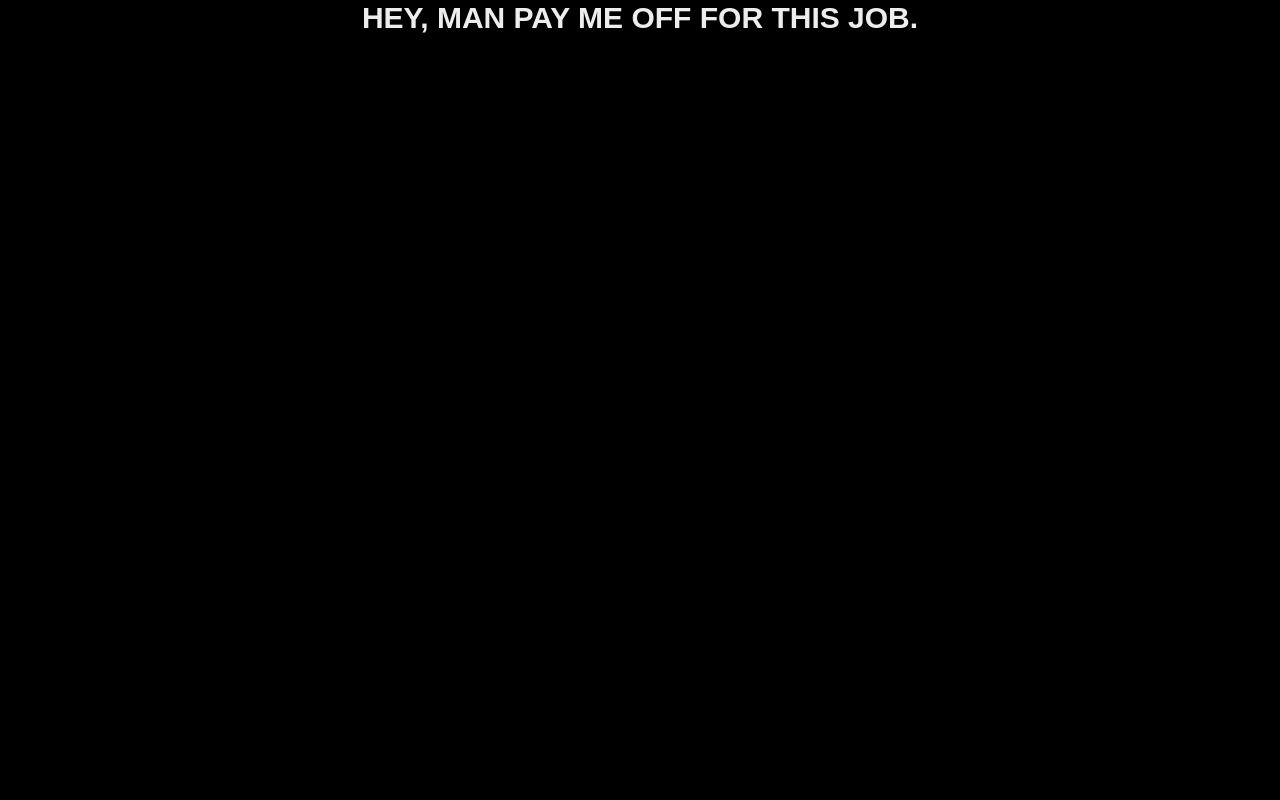
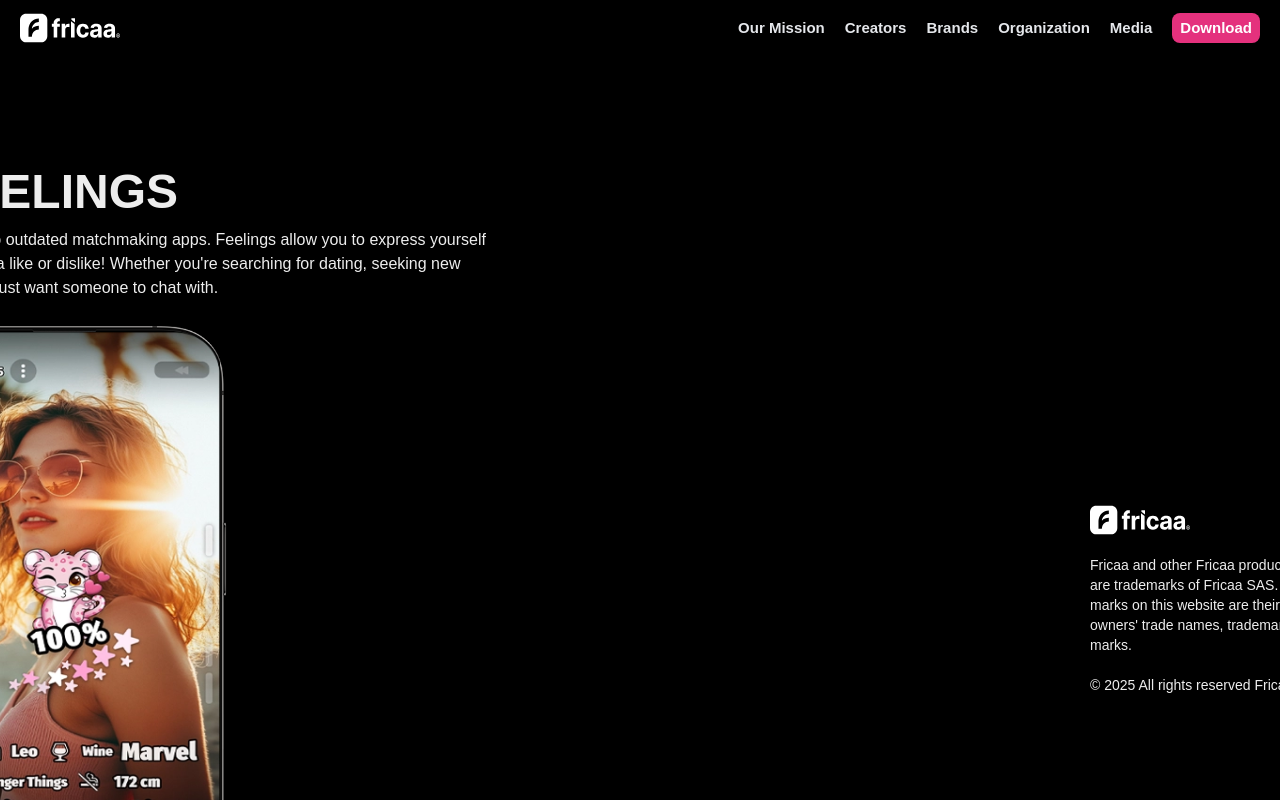
Before and after one commit to joestaxk/fricaa-v5, a Next.js app: page / in a window 1280 px wide. Shown: the top 800 px of the page. Built offline with nearby package versions, Linux system fonts and the light colour scheme.

Commit message:
fixing vercel errors

```diff
--- a/app/page.tsx
+++ b/app/page.tsx
@@ -1,12 +1,12 @@
 "use client";
 import { useEffect } from "react";
 import Lenis from "@studio-freight/lenis";
-// import { Header } from "./components/common/header";
-// import { Hero } from "./components/landing/heropage";
-// import { Section2 } from "./components/landing/section2";
-// import { Section3 } from "./components/landing/section3";
-// import { Section4 } from "./components/landing/section4";
-// import { Footer } from "./components/common/footer";
+import { Header } from "./components/common/header";
+import { Hero } from "./components/landing/heropage";
+import { Section2 } from "./components/landing/section2";
+import { Section3 } from "./components/landing/section3";
+import { Section4 } from "./components/landing/section4";
+import { Footer } from "./components/common/footer";
 
 export default function Home() {
   useEffect(() => {
@@ -32,13 +32,12 @@
   }, []);
   return (
     <div className="overflow-hidden flex items-center justify-center">
-      {/* <Header />
+      <Header />
       <Hero />
       <Section2 />
       <Section4 />
       <Section3 />
-      <Footer /> */}
-      <h1 className="text-3xl font-bold">HEY, MAN PAY ME OFF FOR THIS JOB.</h1>
+      <Footer />
     </div>
   );
 }
```
